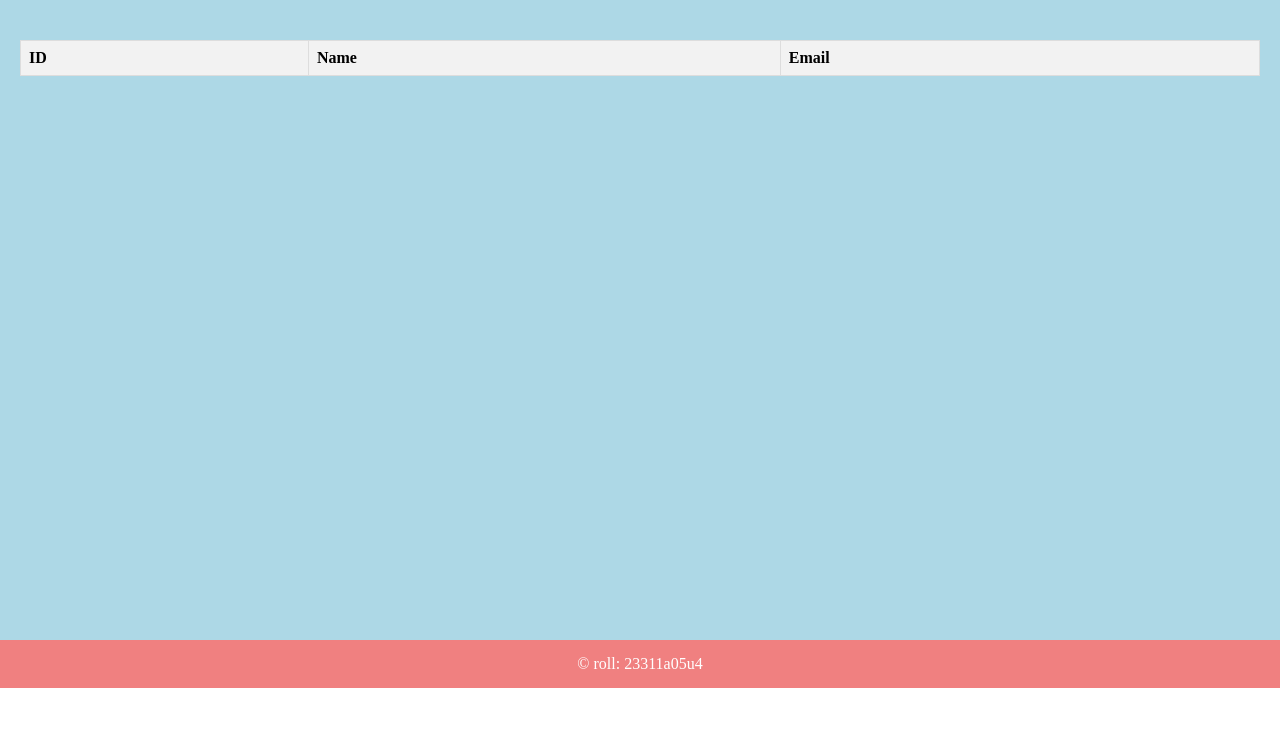
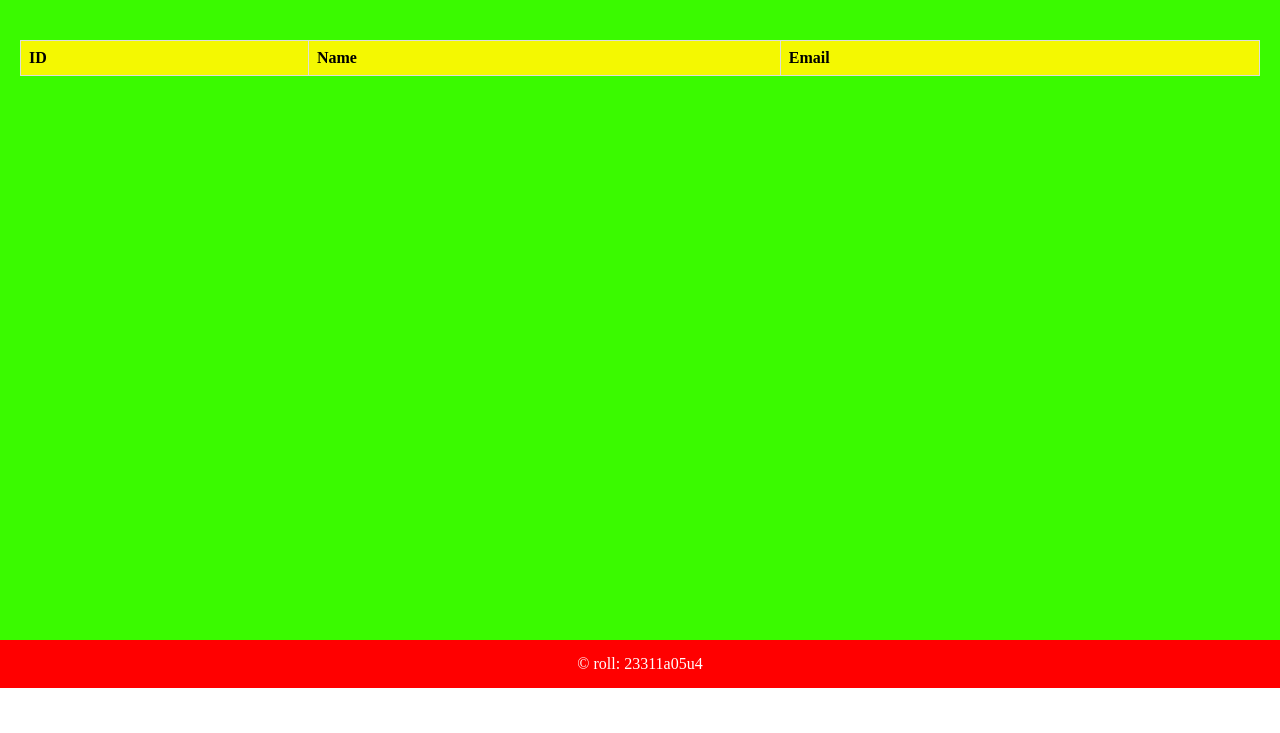
Before and after one commit to ksgoud4u/web-technologies-, a plain HTML site: page c2q4/index.html in a window 1280 px wide. Shown: the part 67-800 px from the top of the page. Drawn offline with Linux system fonts and the light colour scheme; no server answers.

```diff
--- a/c2q4/style.css
+++ b/c2q4/style.css
@@ -9,7 +9,7 @@
 header,
 footer {
     text-align: center;
-    background-color: lightcoral;
+    background-color: rgb(255, 0, 0);
     color: #fff;
     padding: 15px;
 }
@@ -17,7 +17,7 @@ footer {
 /* Main */
 main {
     padding: 20px;
-    background-color: lightblue;
+    background-color: rgb(58, 250, 0);
     min-height: 80vh;
 }
 
@@ -33,7 +33,7 @@ table {
     border-collapse: collapse;
     width: 100%;
     margin-top: 20px;
-    background-color: white;
+    background-color: #ffffff;
 }
 
 th,
@@ -44,6 +44,6 @@ td {
 }
 
 th {
-    background-color: #f2f2f2;
+    background-color: #f4f801;
     color: black;
 }
```
